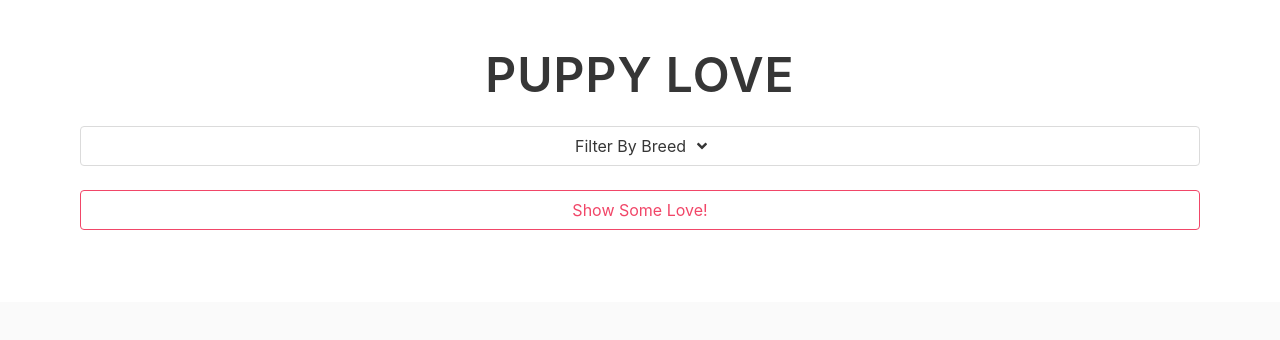
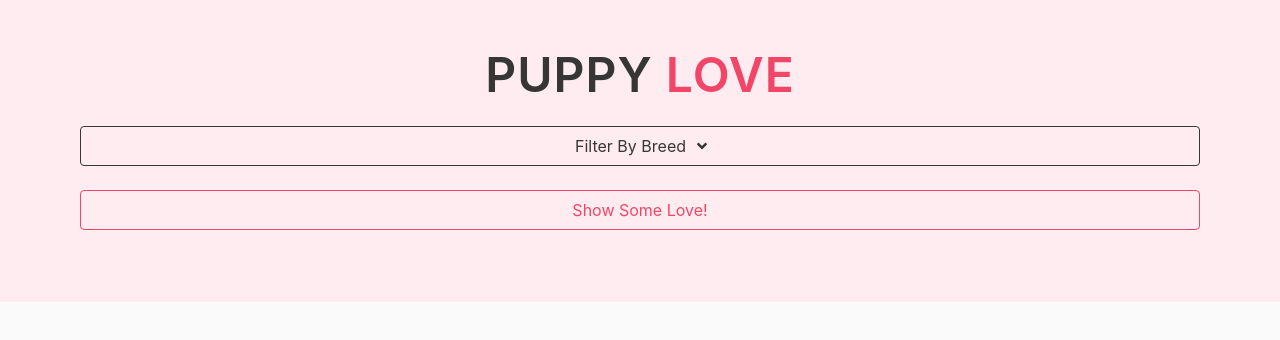
Before and after one commit to jamieberrier/puppy_love_frontend, a plain HTML site: page index.html in a window 1280 px wide. Drawn offline with nearby package versions, Linux system fonts and the light colour scheme; no server answers.

Commit message:
Add background color, give header 2 colors, and outline filter by breed button

```diff
--- a/index.html
+++ b/index.html
@@ -23,17 +23,17 @@
     </div>
     <button id="modal-close" class="modal-close is-large" aria-label="close"></button>
   </div>
-  <section class="section">
+  <section class="section has-background-danger-light">
     <!-- header -->
     <div class="content has-text-centered">
-      <h1 class="heading is-size-1">Puppy Love</h1>
+      <h1 class="heading is-size-1">Puppy<span class="has-text-danger"> Love</span></h1>
     </div>
     <div class="container is-fluid mb-5">
       <!-- filter posts by breed -->
       <div class="content has-text-centered">
         <div class="dropdown" id="breed-filter">
           <div class="dropdown-trigger">
-            <button class="button is-fullwidth" aria-haspopup="true" aria-controls="dropdown-menu">
+            <button class="button is-fullwidth is-dark is-outlined" aria-haspopup="true" aria-controls="dropdown-menu">
               <span>Filter By Breed</span>
               <span class="icon">
                 <i class="fas fa-angle-down" aria-hidden="true"></i>
```
